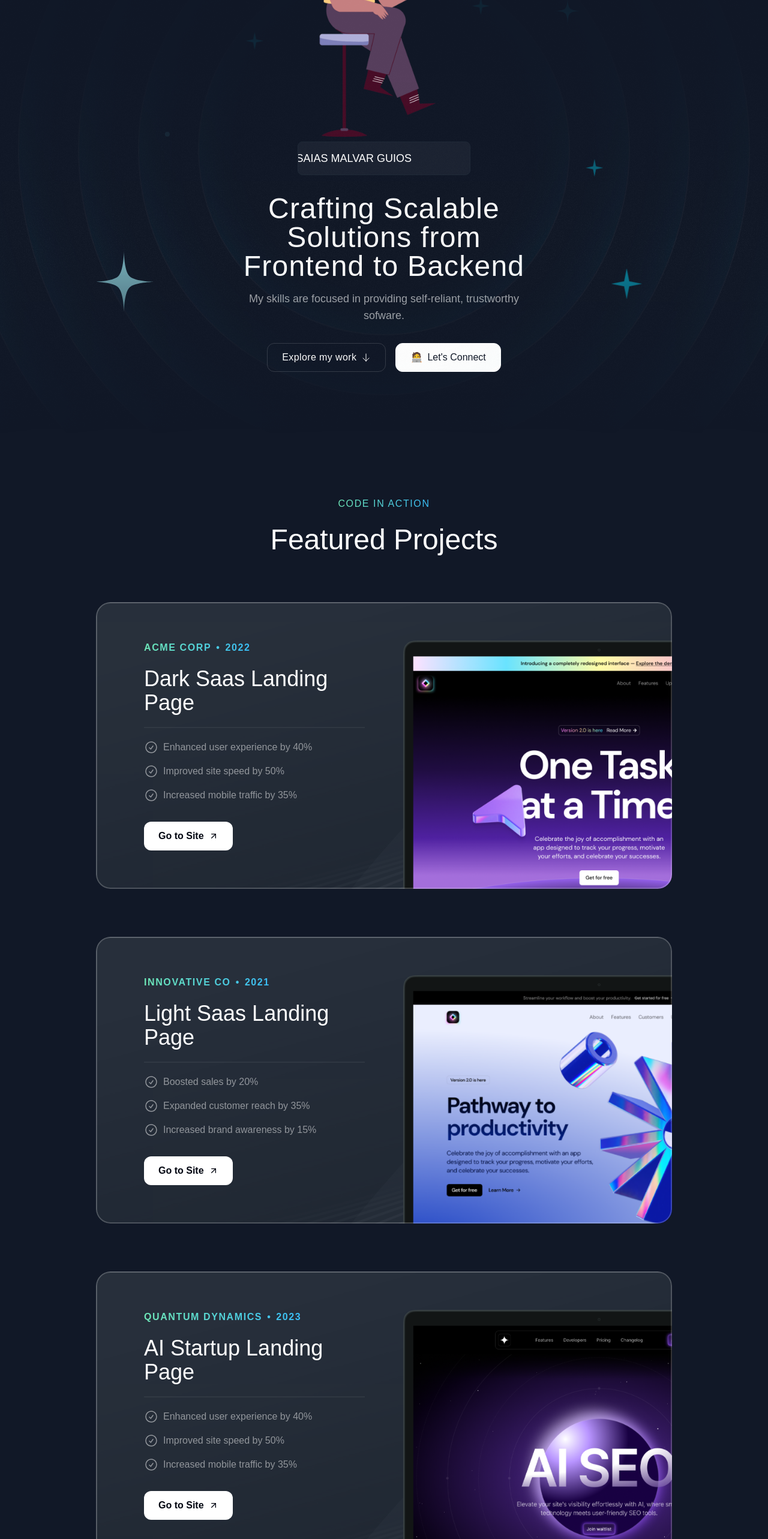
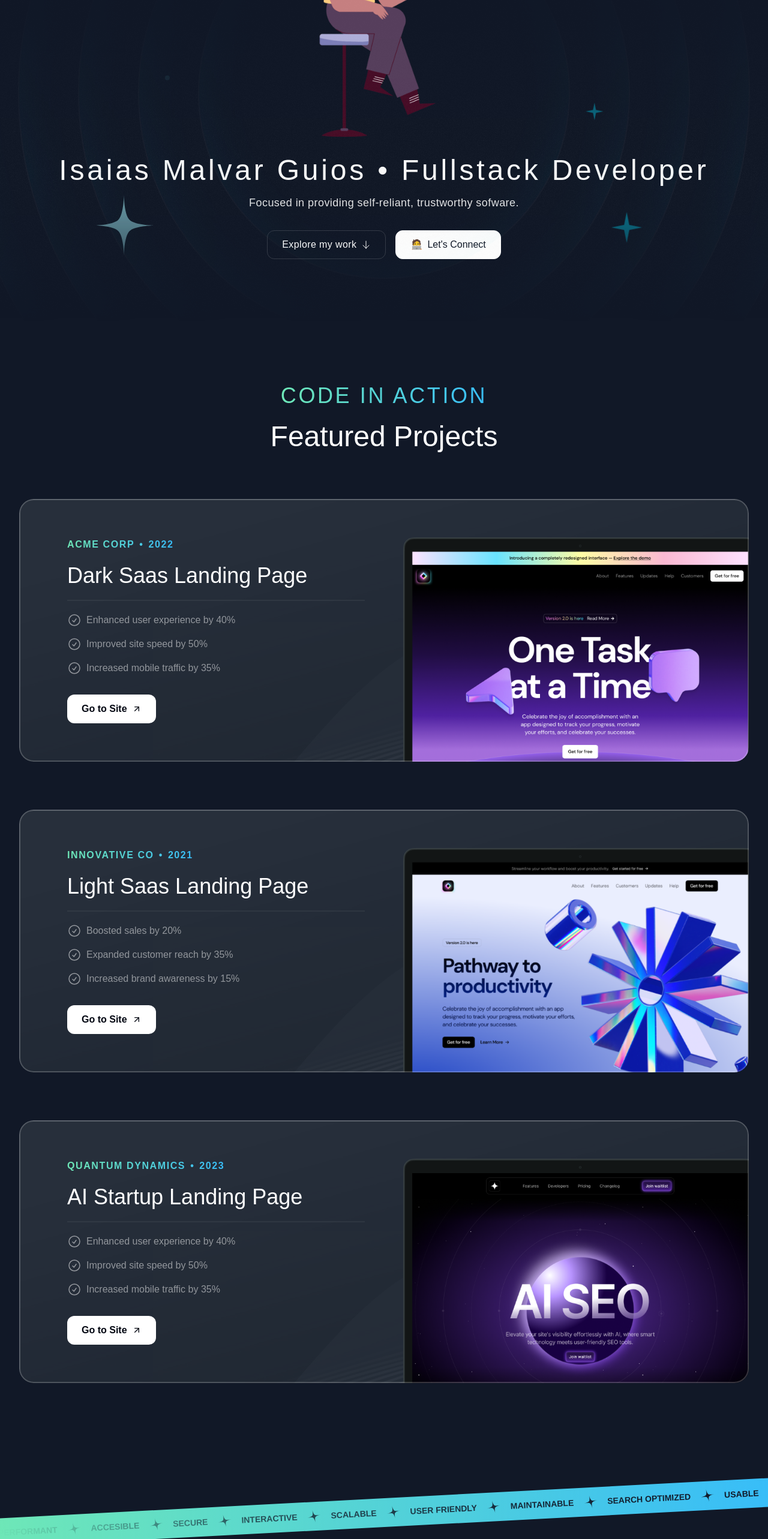
Before and after one commit to IsaiasMalvar/portfolio, a Next.js app: page / in a window 1280 px wide. Shown: the part 234-2800 px from the top of the page at 60% size. Built offline with nearby package versions, Linux system fonts and the light colour scheme; a web font is replaced by a local one.

Commit message:
Set up and style tape component

```diff
--- a/src/app/globals.css
+++ b/src/app/globals.css
@@ -33,6 +33,6 @@
 
 @layer utilities {
   .container {
-    @apply lg:max-w-5xl;
+    @apply lg:max-w-[1500px];
   }
 }
--- a/src/app/page.tsx
+++ b/src/app/page.tsx
@@ -1,6 +1,7 @@
 import { Header } from "@/sections/Header";
 import { HeroSection } from "@/sections/Hero";
 import { ProjectsSection } from "@/sections/Projects";
+import { TapeSection } from "@/sections/Tape";
 
 export default function Home() {
   return (
@@ -8,6 +9,7 @@ export default function Home() {
       <Header />
       <HeroSection />
       <ProjectsSection />
+      <TapeSection />
     </div>
   );
 }
--- a/src/sections/Hero.tsx
+++ b/src/sections/Hero.tsx
@@ -11,7 +11,7 @@ export const HeroSection = () => {
   return (
     <div className="py-28 md:py-38 lg:py-45 relative z-0 overflow-x-clip">
       <div
-        className="absolute inset-0 mask-image:linear-gradient(to_bottom, transparent, black_10%,black_70%,transparent)"
+        className="absolute inset-0"
         style={{
           maskImage:
             "linear-gradient(to bottom, transparent, rgba(0, 0, 0, 0.1), rgba(0, 0, 0, 0.7), transparent)",
@@ -68,18 +68,13 @@ export const HeroSection = () => {
           className="size-[250px] md:size-[350px]"
           alt="Man sitting with laptop"
         />
-        <div className="bg-cyan-50/5 border border-gray-800 px-4 py-1.5 inline-flex items-center gap-4 rounded-lg mt-2 w-72 h-14 overflow-hidden relative ">
-          <div className="text-lg font-medium marquee-text">
-            ISAIAS MALVAR GUIOS
-          </div>
-        </div>
       </div>
-      <div className="max-w-lg mx-auto">
-        <h1 className="font-serif text-3xl text-center mt-8 tracking-wide md:text-5xl">
-          Crafting Scalable Solutions from Frontend to Backend
+      <div className="w-full mx-auto">
+        <h1 className="font-serif text-2xl text-center mt-8 tracking-widest md:text-5xl px-5">
+          Isaias Malvar Guios <span>&bull;</span> Fullstack Developer
         </h1>
-        <p className="mt-4 text-center text-white/60 md:text-lg">
-          My skills are focused in providing self-reliant, trustworthy sofware.
+        <p className="mt-4 text-center text-white/90 md:text-lg tracking-wide">
+          Focused in providing self-reliant, trustworthy sofware.
         </p>
       </div>
       <div className="flex flex-col md:flex-row justify-center items-center mt-8 gap-4">
--- a/src/sections/Projects.tsx
+++ b/src/sections/Projects.tsx
@@ -51,7 +51,7 @@ export const ProjectsSection = () => {
     <section className="pb-16 lg:py-24  overflow-clip">
       <div className="container">
         <div className="flex justify-center">
-          <p className="uppercase tracking-widest bg-gradient-to-r from-emerald-300 to-sky-400 text-transparent bg-clip-text">
+          <p className="sm:text-4xl text-5xl uppercase tracking-widest bg-gradient-to-r from-emerald-300 to-sky-400 text-transparent bg-clip-text">
             Code in action
           </p>
         </div>
--- a/src/sections/Tape.tsx
+++ b/src/sections/Tape.tsx
@@ -1,3 +1,39 @@
+import StarIcon from "@/assets/icons/star.svg";
+const words = [
+  "Performant",
+  "Accesible",
+  "Secure",
+  "Interactive",
+  "Scalable",
+  "User Friendly",
+  "Maintainable",
+  "Search Optimized",
+  "Usable",
+  "Reliable",
+];
 export const TapeSection = () => {
-  return <div>Tape Section</div>;
+  return (
+    <div className="py-16 overflow-x-clip lg:py-24">
+      <div className="bg-gradient-to-r from-emerald-300 to-sky-400  -rotate-3 -mx-1">
+        <div
+          className="flex"
+          style={{
+            maskImage:
+              "linear-gradient(to right, transparent, rgba(0, 0, 0, 0.7), rgba(0, 0, 0, 0.9), black)",
+          }}
+        >
+          <div className="flex flex-none gap-4 py-3">
+            {words.map((word) => (
+              <div key={word} className="inline-flex gap-4 items-center">
+                <span className="text-gray-900 uppercase font-extrabold text-sm">
+                  {word}
+                </span>
+                <StarIcon className="size-6 text-gray-900 -rotate-12" />
+              </div>
+            ))}
+          </div>
+        </div>
+      </div>
+    </div>
+  );
 };
```
